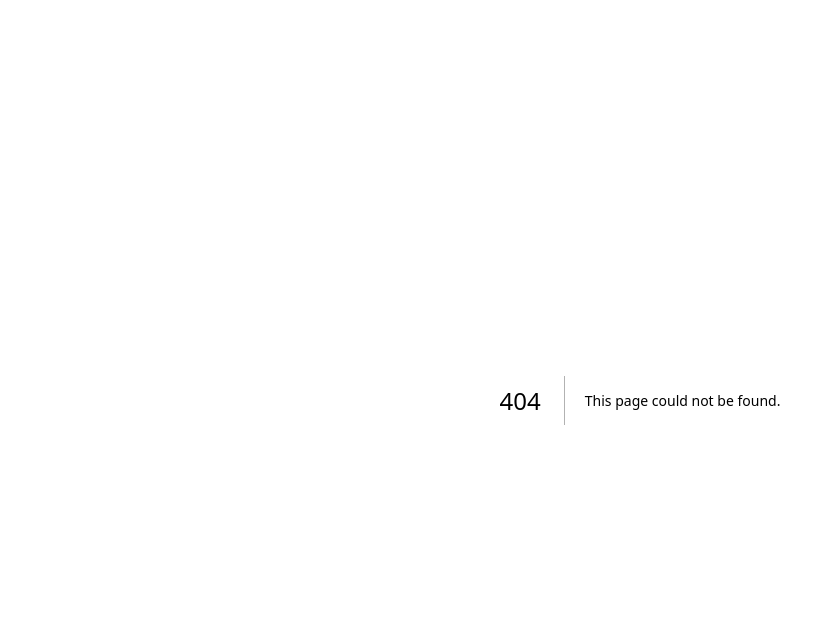
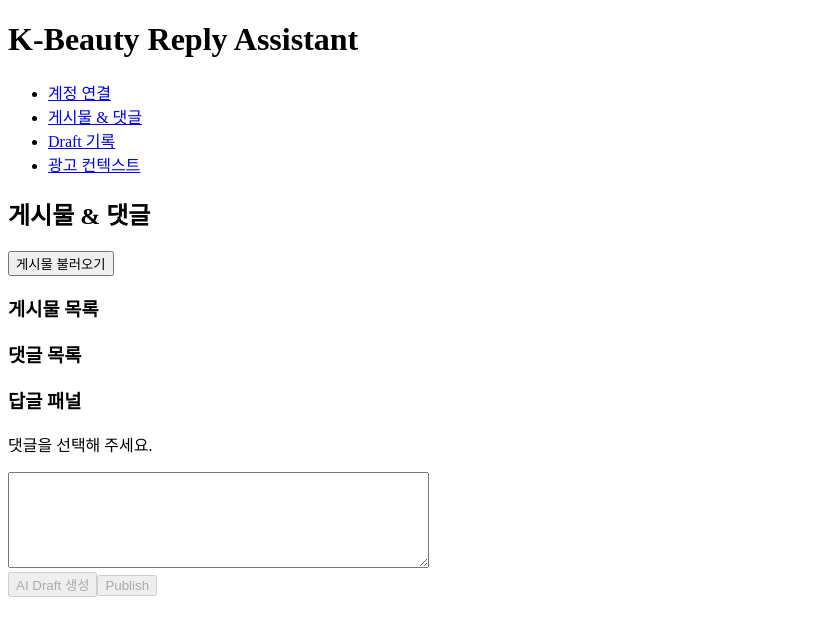
Before and after one commit to Lantertt/replier, a Next.js app: page /dashboard/posts-comments in a window 1280 px wide. Before the commit this address had no page. Shown: the top 636 px of the page, without its empty margins (0-835 px from the left). Built offline with nearby package versions, Linux system fonts and the light colour scheme.

Commit message:
feat: add posts comments workflow with draft and publish

```diff
--- /dev/null
+++ b/app/(dashboard)/dashboard/posts-comments/page.tsx
@@ -0,0 +1,135 @@
+'use client';
+
+import React, { useState } from 'react';
+
+import CommentList, { type CommentItem } from '@/components/posts-comments/comment-list';
+import PostList, { type PostItem } from '@/components/posts-comments/post-list';
+import ReplyPanel from '@/components/posts-comments/reply-panel';
+
+export default function PostsCommentsPage() {
+  const [posts, setPosts] = useState<PostItem[]>([]);
+  const [comments, setComments] = useState<CommentItem[]>([]);
+  const [selectedPostId, setSelectedPostId] = useState<string | null>(null);
+  const [selectedComment, setSelectedComment] = useState<CommentItem | null>(null);
+  const [draft, setDraft] = useState('');
+  const [loading, setLoading] = useState(false);
+  const [statusMessage, setStatusMessage] = useState('');
+
+  async function loadPosts() {
+    setLoading(true);
+    try {
+      const response = await fetch('/api/instagram/posts');
+      if (!response.ok) {
+        throw new Error('게시물 불러오기에 실패했습니다.');
+      }
+      const data = (await response.json()) as { posts: PostItem[] };
+      setPosts(data.posts);
+      setStatusMessage(`게시물 ${data.posts.length}개를 불러왔습니다.`);
+    } catch (error) {
+      setStatusMessage(error instanceof Error ? error.message : '오류가 발생했습니다.');
+    } finally {
+      setLoading(false);
+    }
+  }
+
+  async function handleSelectPost(postId: string) {
+    setSelectedPostId(postId);
+    setSelectedComment(null);
+    setDraft('');
+    setLoading(true);
+
+    try {
+      const response = await fetch(`/api/instagram/posts/${postId}/comments`);
+      if (!response.ok) {
+        throw new Error('댓글 불러오기에 실패했습니다.');
+      }
+      const data = (await response.json()) as { comments: CommentItem[] };
+      setComments(data.comments);
+      setStatusMessage(`댓글 ${data.comments.length}개를 불러왔습니다.`);
+    } catch (error) {
+      setStatusMessage(error instanceof Error ? error.message : '오류가 발생했습니다.');
+    } finally {
+      setLoading(false);
+    }
+  }
+
+  async function handleGenerateDraft() {
+    if (!selectedComment || !selectedPostId) return;
+
+    setLoading(true);
+    try {
+      const response = await fetch('/api/replies/draft', {
+        method: 'POST',
+        headers: {
+          'Content-Type': 'application/json',
+        },
+        body: JSON.stringify({
+          igCommentId: selectedComment.id,
+          commentText: selectedComment.text,
+          postId: selectedPostId,
+        }),
+      });
+      if (!response.ok) {
+        throw new Error('AI Draft 생성에 실패했습니다.');
+      }
+
+      const data = (await response.json()) as { draft: { aiDraft: string; status: string } };
+      setDraft(data.draft.aiDraft);
+      setStatusMessage(`초안 생성 완료 (status: ${data.draft.status})`);
+    } catch (error) {
+      setStatusMessage(error instanceof Error ? error.message : '오류가 발생했습니다.');
+    } finally {
+      setLoading(false);
+    }
+  }
+
+  async function handlePublish() {
+    if (!selectedComment || !draft.trim()) return;
+
+    setLoading(true);
+    try {
+      const response = await fetch('/api/replies/publish', {
+        method: 'POST',
+        headers: {
+          'Content-Type': 'application/json',
+        },
+        body: JSON.stringify({
+          igCommentId: selectedComment.id,
+          message: draft,
+        }),
+      });
+      if (!response.ok) {
+        throw new Error('Publish에 실패했습니다.');
+      }
+      setStatusMessage('댓글 답글을 게시했습니다.');
+    } catch (error) {
+      setStatusMessage(error instanceof Error ? error.message : '오류가 발생했습니다.');
+    } finally {
+      setLoading(false);
+    }
+  }
+
+  return (
+    <div>
+      <h2>게시물 &amp; 댓글</h2>
+      <button type="button" onClick={() => void loadPosts()} disabled={loading}>
+        게시물 불러오기
+      </button>
+      <PostList posts={posts} selectedPostId={selectedPostId} onSelect={(postId) => void handleSelectPost(postId)} />
+      <CommentList
+        comments={comments}
+        selectedCommentId={selectedComment?.id ?? null}
+        onSelect={(comment) => setSelectedComment(comment)}
+      />
+      <ReplyPanel
+        selectedCommentId={selectedComment?.id ?? null}
+        draft={draft}
+        onDraftChange={setDraft}
+        onGenerateDraft={handleGenerateDraft}
+        onPublish={handlePublish}
+        loading={loading}
+        statusMessage={statusMessage}
+      />
+    </div>
+  );
+}
--- /dev/null
+++ b/components/posts-comments/comment-list.tsx
@@ -0,0 +1,33 @@
+'use client';
+
+import React from 'react';
+
+export interface CommentItem {
+  id: string;
+  text: string;
+  username: string;
+}
+
+interface CommentListProps {
+  comments: CommentItem[];
+  selectedCommentId: string | null;
+  onSelect: (comment: CommentItem) => void;
+}
+
+export default function CommentList({ comments, selectedCommentId, onSelect }: CommentListProps) {
+  return (
+    <section>
+      <h3>댓글 목록</h3>
+      <ul>
+        {comments.map((comment) => (
+          <li key={comment.id}>
+            <button type="button" onClick={() => onSelect(comment)}>
+              {selectedCommentId === comment.id ? '[선택] ' : ''}
+              @{comment.username}: {comment.text}
+            </button>
+          </li>
+        ))}
+      </ul>
+    </section>
+  );
+}
--- /dev/null
+++ b/components/posts-comments/post-list.tsx
@@ -0,0 +1,32 @@
+'use client';
+
+import React from 'react';
+
+export interface PostItem {
+  id: string;
+  caption: string | null;
+}
+
+interface PostListProps {
+  posts: PostItem[];
+  selectedPostId: string | null;
+  onSelect: (postId: string) => void;
+}
+
+export default function PostList({ posts, selectedPostId, onSelect }: PostListProps) {
+  return (
+    <section>
+      <h3>게시물 목록</h3>
+      <ul>
+        {posts.map((post) => (
+          <li key={post.id}>
+            <button type="button" onClick={() => onSelect(post.id)}>
+              {selectedPostId === post.id ? '[선택] ' : ''}
+              {post.caption || post.id}
+            </button>
+          </li>
+        ))}
+      </ul>
+    </section>
+  );
+}
--- /dev/null
+++ b/components/posts-comments/reply-panel.tsx
@@ -0,0 +1,40 @@
+'use client';
+
+import React from 'react';
+
+interface ReplyPanelProps {
+  selectedCommentId: string | null;
+  draft: string;
+  onDraftChange: (value: string) => void;
+  onGenerateDraft: () => Promise<void>;
+  onPublish: () => Promise<void>;
+  loading: boolean;
+  statusMessage: string;
+}
+
+export default function ReplyPanel({
+  selectedCommentId,
+  draft,
+  onDraftChange,
+  onGenerateDraft,
+  onPublish,
+  loading,
+  statusMessage,
+}: ReplyPanelProps) {
+  return (
+    <section>
+      <h3>답글 패널</h3>
+      <p>{selectedCommentId ? `선택 댓글: ${selectedCommentId}` : '댓글을 선택해 주세요.'}</p>
+      <textarea value={draft} onChange={(event) => onDraftChange(event.target.value)} rows={6} cols={50} />
+      <div>
+        <button type="button" onClick={() => void onGenerateDraft()} disabled={loading || !selectedCommentId}>
+          AI Draft 생성
+        </button>
+        <button type="button" onClick={() => void onPublish()} disabled={loading || !selectedCommentId || !draft.trim()}>
+          Publish
+        </button>
+      </div>
+      <p>{statusMessage}</p>
+    </section>
+  );
+}
```
Also changed, not shown: 1 other file (tests, documents, lock files or other folders).
